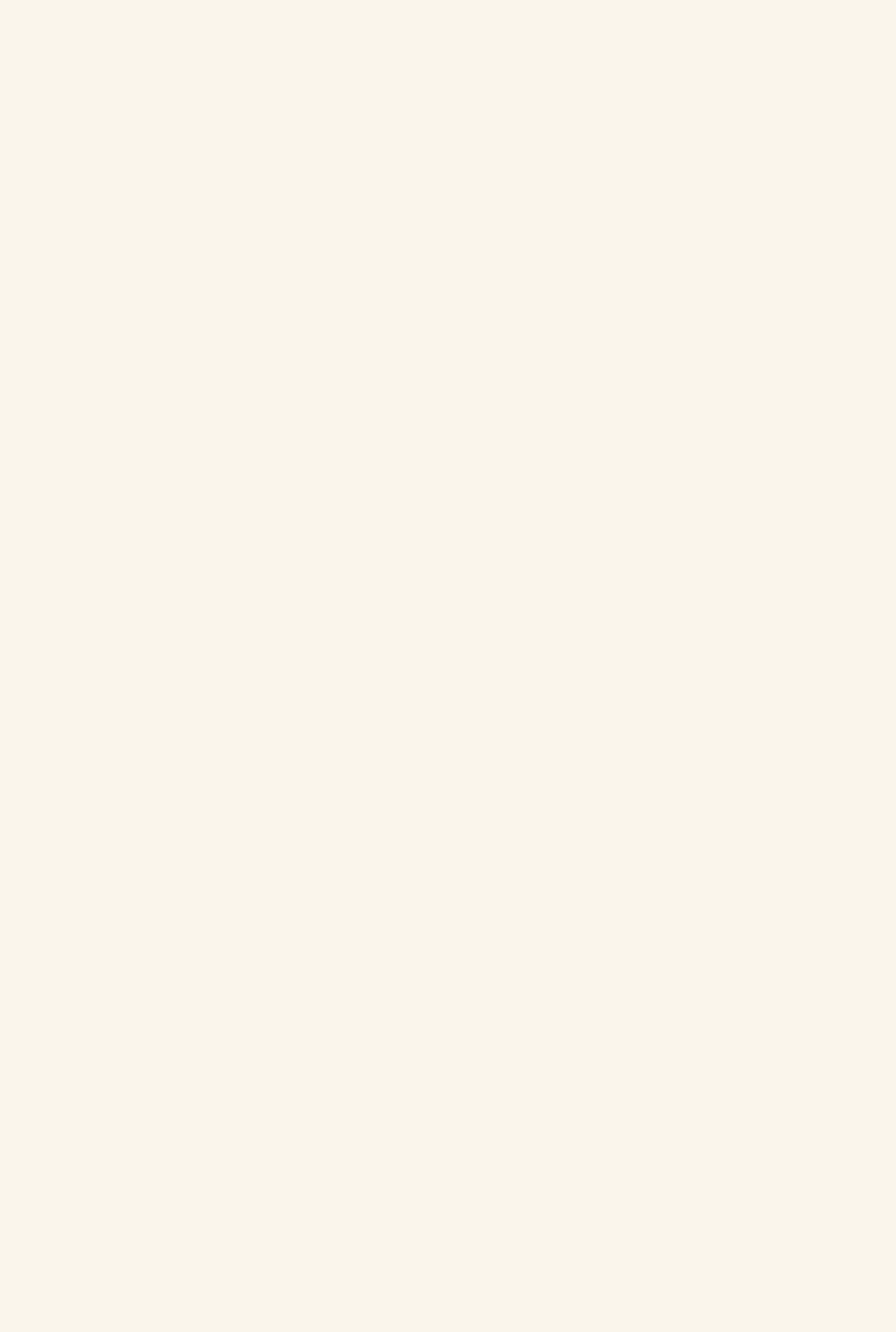
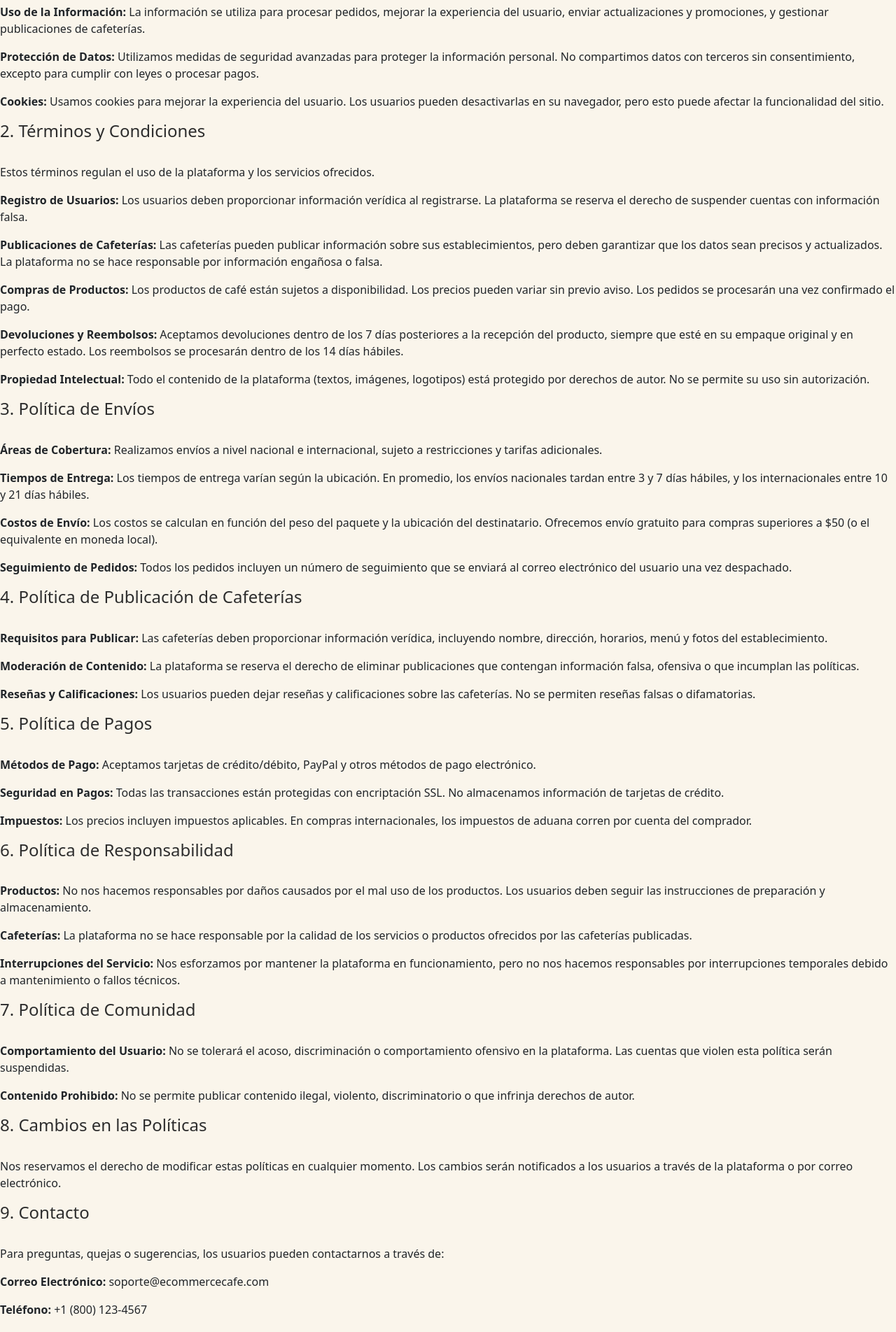
Before and after one commit to markobarraza/market_cafe, a React (Vite) app: page /policies in a window 1280 px wide. Shown: the part 300-2204 px from the top of the page at 70% size. Before the commit the page ends 800 px from the top, so only its background shows below. Built offline with nearby package versions, Linux system fonts and the light colour scheme.

Commit message:
conexion backend

```diff
--- a/src/pages/Policies.jsx
+++ b/src/pages/Policies.jsx
@@ -4,6 +4,54 @@ export default function Policies() {
   return (
     <div>
       <h1>Politicas</h1>
+      <h2>1. Política de Privacidad</h2>
+      <p>La privacidad de nuestros usuarios es una prioridad. Esta política describe cómo recopilamos, usamos y protegemos la información personal.</p>
+      <p><strong>Información Recopilada:</strong> Recopilamos información como nombre, dirección, correo electrónico, número de teléfono y datos de pago cuando los usuarios se registran, realizan compras o publican información sobre cafeterías.</p>
+      <p><strong>Uso de la Información:</strong> La información se utiliza para procesar pedidos, mejorar la experiencia del usuario, enviar actualizaciones y promociones, y gestionar publicaciones de cafeterías.</p>
+      <p><strong>Protección de Datos:</strong> Utilizamos medidas de seguridad avanzadas para proteger la información personal. No compartimos datos con terceros sin consentimiento, excepto para cumplir con leyes o procesar pagos.</p>
+      <p><strong>Cookies:</strong> Usamos cookies para mejorar la experiencia del usuario. Los usuarios pueden desactivarlas en su navegador, pero esto puede afectar la funcionalidad del sitio.</p>
+
+      <h2>2. Términos y Condiciones</h2>
+      <p>Estos términos regulan el uso de la plataforma y los servicios ofrecidos.</p>
+      <p><strong>Registro de Usuarios:</strong> Los usuarios deben proporcionar información verídica al registrarse. La plataforma se reserva el derecho de suspender cuentas con información falsa.</p>
+      <p><strong>Publicaciones de Cafeterías:</strong> Las cafeterías pueden publicar información sobre sus establecimientos, pero deben garantizar que los datos sean precisos y actualizados. La plataforma no se hace responsable por información engañosa o falsa.</p>
+      <p><strong>Compras de Productos:</strong> Los productos de café están sujetos a disponibilidad. Los precios pueden variar sin previo aviso. Los pedidos se procesarán una vez confirmado el pago.</p>
+      <p><strong>Devoluciones y Reembolsos:</strong> Aceptamos devoluciones dentro de los 7 días posteriores a la recepción del producto, siempre que esté en su empaque original y en perfecto estado. Los reembolsos se procesarán dentro de los 14 días hábiles.</p>
+      <p><strong>Propiedad Intelectual:</strong> Todo el contenido de la plataforma (textos, imágenes, logotipos) está protegido por derechos de autor. No se permite su uso sin autorización.</p>
+
+      <h2>3. Política de Envíos</h2>
+      <p><strong>Áreas de Cobertura:</strong> Realizamos envíos a nivel nacional e internacional, sujeto a restricciones y tarifas adicionales.</p>
+      <p><strong>Tiempos de Entrega:</strong> Los tiempos de entrega varían según la ubicación. En promedio, los envíos nacionales tardan entre 3 y 7 días hábiles, y los internacionales entre 10 y 21 días hábiles.</p>
+      <p><strong>Costos de Envío:</strong> Los costos se calculan en función del peso del paquete y la ubicación del destinatario. Ofrecemos envío gratuito para compras superiores a $50 (o el equivalente en moneda local).</p>
+      <p><strong>Seguimiento de Pedidos:</strong> Todos los pedidos incluyen un número de seguimiento que se enviará al correo electrónico del usuario una vez despachado.</p>
+
+      <h2>4. Política de Publicación de Cafeterías</h2>
+      <p><strong>Requisitos para Publicar:</strong> Las cafeterías deben proporcionar información verídica, incluyendo nombre, dirección, horarios, menú y fotos del establecimiento.</p>
+      <p><strong>Moderación de Contenido:</strong> La plataforma se reserva el derecho de eliminar publicaciones que contengan información falsa, ofensiva o que incumplan las políticas.</p>
+      <p><strong>Reseñas y Calificaciones:</strong> Los usuarios pueden dejar reseñas y calificaciones sobre las cafeterías. No se permiten reseñas falsas o difamatorias.</p>
+
+      <h2>5. Política de Pagos</h2>
+      <p><strong>Métodos de Pago:</strong> Aceptamos tarjetas de crédito/débito, PayPal y otros métodos de pago electrónico.</p>
+      <p><strong>Seguridad en Pagos:</strong> Todas las transacciones están protegidas con encriptación SSL. No almacenamos información de tarjetas de crédito.</p>
+      <p><strong>Impuestos:</strong> Los precios incluyen impuestos aplicables. En compras internacionales, los impuestos de aduana corren por cuenta del comprador.</p>
+
+      <h2>6. Política de Responsabilidad</h2>
+      <p><strong>Productos:</strong> No nos hacemos responsables por daños causados por el mal uso de los productos. Los usuarios deben seguir las instrucciones de preparación y almacenamiento.</p>
+      <p><strong>Cafeterías:</strong> La plataforma no se hace responsable por la calidad de los servicios o productos ofrecidos por las cafeterías publicadas.</p>
+      <p><strong>Interrupciones del Servicio:</strong> Nos esforzamos por mantener la plataforma en funcionamiento, pero no nos hacemos responsables por interrupciones temporales debido a mantenimiento o fallos técnicos.</p>
+
+      <h2>7. Política de Comunidad</h2>
+      <p><strong>Comportamiento del Usuario:</strong> No se tolerará el acoso, discriminación o comportamiento ofensivo en la plataforma. Las cuentas que violen esta política serán suspendidas.</p>
+      <p><strong>Contenido Prohibido:</strong> No se permite publicar contenido ilegal, violento, discriminatorio o que infrinja derechos de autor.</p>
+
+      <h2>8. Cambios en las Políticas</h2>
+      <p>Nos reservamos el derecho de modificar estas políticas en cualquier momento. Los cambios serán notificados a los usuarios a través de la plataforma o por correo electrónico.</p>
+
+      <h2>9. Contacto</h2>
+      <p>Para preguntas, quejas o sugerencias, los usuarios pueden contactarnos a través de:</p>
+      <p><strong>Correo Electrónico:</strong> soporte@ecommercecafe.com</p>
+      <p><strong>Teléfono:</strong> +1 (800) 123-4567</p>
+      <p><strong>Dirección:</strong> Calle Café 123, Ciudad Cafetal, País.</p>
     </div>
   );
 }
--- a/src/pages/login/Login.jsx
+++ b/src/pages/login/Login.jsx
@@ -1,11 +1,24 @@
-import React from "react";
+import React, { useState, useEffect } from "react";
 import "./login.css";
 import "@fortawesome/fontawesome-free/css/all.min.css";
 
 export default function Login() {
+  const [usuarios, setUsuarios] = useState([]);
+  const consultarAPI = async () => {
+    try {
+      const response = await fetch(`http://localhost:3000/usuarios`);
+      if (!response.ok) throw new Error("Error al obtener los usuarios");
+      const data = await response.json();
+      setUsuarios(data); // Almacenar la lista de usuarios
+      console.log("Usuarios obtenidos:", data);
+    } catch (error) {
+      console.error("Error en la consulta:", error.message);
+    }
+  };
 
-
-
+  useEffect(() => {
+    consultarAPI();
+  }, []);
 
 
   return (
--- a/src/pages/register/Register.jsx
+++ b/src/pages/register/Register.jsx
@@ -1,9 +1,42 @@
-import React from "react";
+import React, { useState } from "react";
 import "./register.css";
 import "@fortawesome/fontawesome-free/css/all.min.css";
+import { use } from "react";
 
 export default function Register() {
-  return (
+  const [formularioData, setFormularioData] = useState({
+    nombre: "",
+    email: "",
+    contrasena: "",
+    direccion: "",
+    rol: "",
+  }); //almacenamos los valores del formulario, asi cada uno esta vacio con el "" y con el setFormularioData vamos actualizando su estado
+  const [mensaje, setMensaje] = useState(""); //con esto enviaremos mensajes al usuario cuando su registro sea exitoso o erroneo y cambiamos su estado con setMensaje
+  const handleChange = (e) => {
+    setFormularioData({ ...formularioData, [e.target.name]: e.target.value })
+  } //Nos ayuda a capturar los cambios en los input del formulario, e.target.name va obteniendo cada campo del formulario es decir el nombre, email, etc y se va actualizando con el
+  // valor capturado por e.target.value y ...formularioData nos ayuda a copiar el estado actual y asi podremos actualizar los campos.
+  const handleSubmit = async (e) => {
+    e.preventDefault(); // Cuando enviemos el formulario esto nos ayudara a que la página no se recargue
+    try {
+      const response = await fetch(`http://localhost:3000/usuarios`, {
+        method: "POST", //con fecthc y method hacemos la solicitud del metodo post de usuarios
+        headers: { "Content-Type": "application/json" }, //enviamos los datos en formato JSON
+        body: JSON.stringify(formularioData) //formData en texto JSON para enviarlo al backend
+      })
+      const data = await response.json(); //convierte la respuesta del backend en JSON
+      if (response.ok) { //Si fue exitoso  el usuario setea el mesaje de registro exitoso y limpia el formulario
+        setMensaje("Registro exitoso");
+        setFormularioData({ nombre: "", email: "", contrasena: "", direccion: "", rol: "" })
+      } else { //Si existe error en el resgitro muestrara que El email ya está registrado del backEnd
+        setMensaje(`Error: ${data.message}`)
+      }
+    } catch (error) { //Se entregara un mensaje por si el BackEnd tiene algun problema de conexión
+      setMensaje("Error al conectar con el servidor")
+
+    }
+  }
+  return ( //se agrega un formulario donde en el input se define value para el campo del formulario y un onchage para capturar el cambio que se escribio en el campo y actualizarlo, ademas de que capute el mensaje que se genere
     <div className="register-container">
       <div className="register-box">
         <div className="icon-container">
@@ -11,37 +44,41 @@ export default function Register() {
         </div>
         <h2>Create Account</h2>
 
+        <form onSubmit={handleSubmit}>
           <div className="input-group">
             <i className="fas fa-user field-icon"></i>
-          <input type="text" placeholder="Full Name" className="input-field" />
+            <input type="text" name="nombre" placeholder="Full Name" className="input-field" value={formularioData.nombre} onChange={handleChange} required />
           </div>
 
           <div className="input-group">
             <i className="fas fa-envelope field-icon"></i>
-          <input type="email" placeholder="Email" className="input-field" />
+            <input type="email" name="email"placeholder="Email" className="input-field" value={formularioData.email} onChange={handleChange} required />
           </div>
 
           <div className="input-group">
             <i className="fas fa-lock field-icon"></i>
-          <input type="password" placeholder="Password" className="input-field" />
+            <input type="password" name="contrasena" placeholder="Password" className="input-field" value={formularioData.contrasena} onChange={handleChange} required />
           </div>
 
           <div className="input-group">
             <i className="fas fa-map-marker-alt field-icon"></i>
-          <input type="text" placeholder="Address" className="input-field" />
+            <input type="text" name="direccion" placeholder="Address" className="input-field" value={formularioData.direccion} onChange={handleChange} required />
           </div>
 
           <div className="input-group">
             <i className="fas fa-store field-icon"></i>
-          <select className="input-field">
+            <select name="rol" className="input-field" value={formularioData.rol} onChange={handleChange} required>
               <option value="">Select Role</option>
               <option value="seller">Seller</option>
               <option value="buyer">Buyer</option>
             </select>
           </div>
 
-        <button className="register-button">Register</button>
+          <button type="submit" className="register-button">Register</button>
 
+        </form>
+
+        {mensaje && <p className="message">{mensaje} </p>}
         <a href="/Login" className="login-link">
           Already have an account? Login
         </a>
```
Lines whose indentation alone changed are shown as unchanged.
